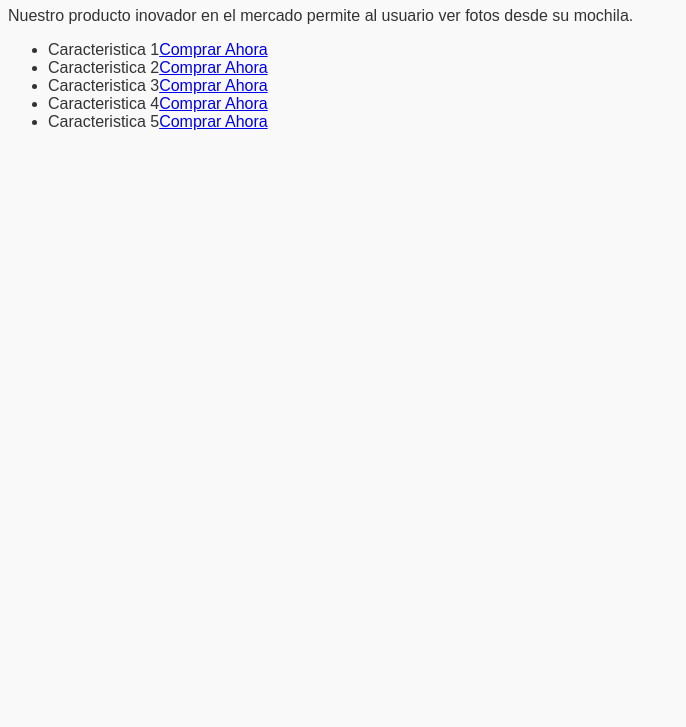
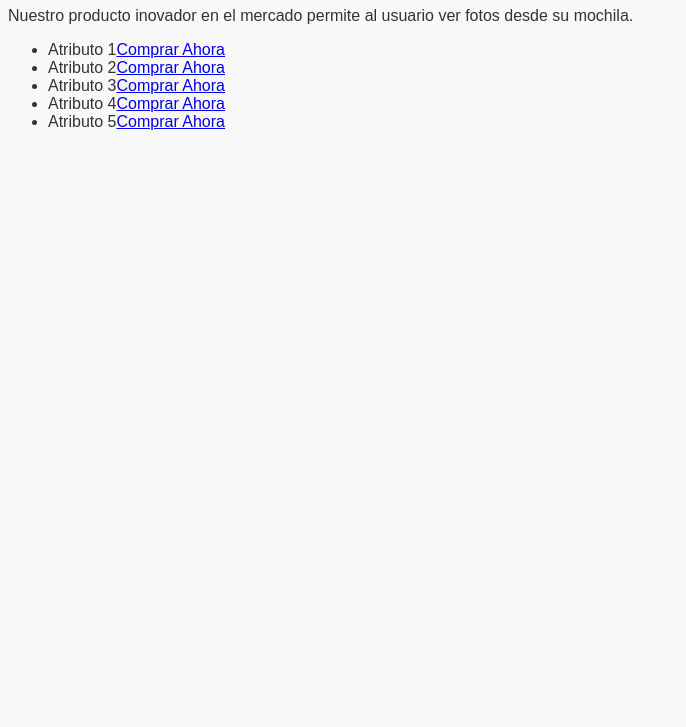
Before and after one commit to MiguelR222/examen-tercer-parcial, a plain HTML site: page index.html in a window 1280 px wide. Shown: the part 73-800 px from the top of the page, without its empty margins (0-686 px from the left). Drawn offline with Linux system fonts and the light colour scheme.

Commit message:
Se actualizan caracteristicas principales

```diff
--- a/index.html
+++ b/index.html
@@ -8,11 +8,11 @@
     <h1>¡Conoce nuestro Producto Ficticio!</h1>
     <p>Nuestro producto inovador en el mercado permite al usuario ver fotos desde su mochila.</p>
     <ul>
-        <li>Caracteristica 1<a href="ulsachihuahua.edu.mx">Comprar Ahora</a></li>
-        <li>Caracteristica 2<a href="ulsachihuahua.edu.mx">Comprar Ahora</a></li>
-        <li>Caracteristica 3<a href="ulsachihuahua.edu.mx">Comprar Ahora</a></li>
-        <li>Caracteristica 4<a href="ulsachihuahua.edu.mx">Comprar Ahora</a></li>
-        <li>Caracteristica 5<a href="ulsachihuahua.edu.mx">Comprar Ahora</a></li>
+        <li>Atributo 1<a href="ulsachihuahua.edu.mx">Comprar Ahora</a></li>
+        <li>Atributo 2<a href="ulsachihuahua.edu.mx">Comprar Ahora</a></li>
+        <li>Atributo 3<a href="ulsachihuahua.edu.mx">Comprar Ahora</a></li>
+        <li>Atributo 4<a href="ulsachihuahua.edu.mx">Comprar Ahora</a></li>
+        <li>Atributo 5<a href="ulsachihuahua.edu.mx">Comprar Ahora</a></li>
     </ul>
 </body>
 </html>
```
